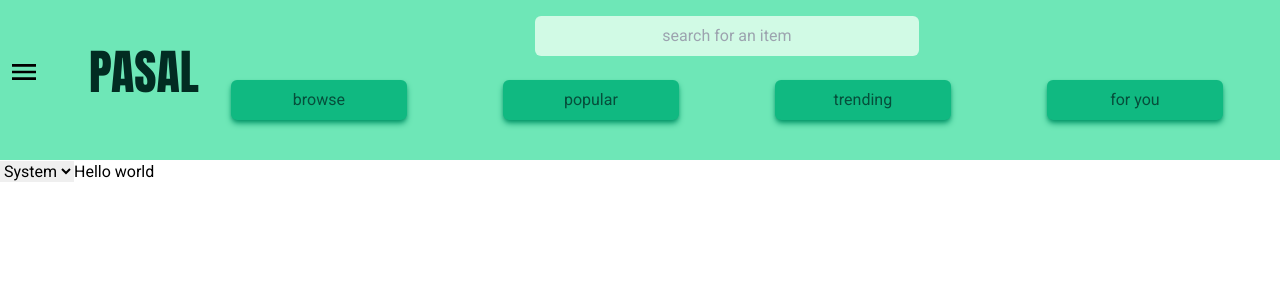
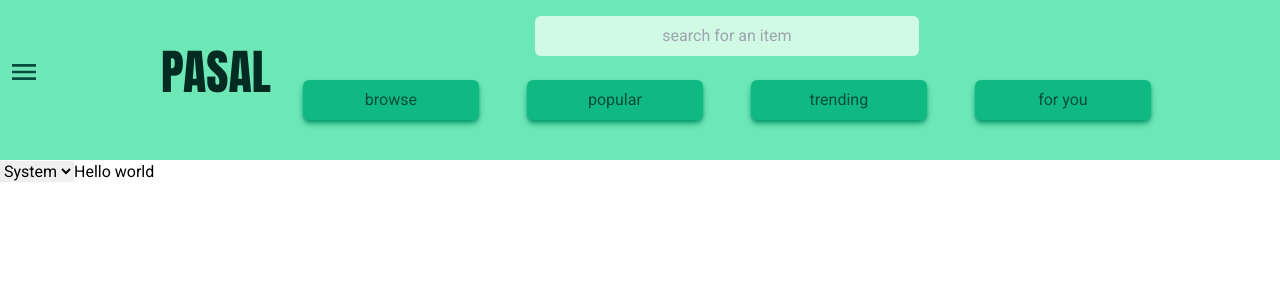
Before and after one commit to pradhanishan/pasal, a Next.js app: page / in a window 1280 px wide. Shown: the top 300 px of the page. Built offline with nearby package versions, Linux system fonts and the light colour scheme.

Commit message:
fix navbar horizontal spacing

```diff
--- a/src/components/drawer.tsx
+++ b/src/components/drawer.tsx
@@ -4,7 +4,7 @@ import { MdMenu } from 'react-icons/md';
 
 export default function Drawer() {
   return (
-    <div>
+    <div className='text-emerald-900 transition-all duration-300 hover:brightness-110 dark:text-zinc-400'>
       <MdMenu size={32} />
     </div>
   );
--- a/src/components/navbar.tsx
+++ b/src/components/navbar.tsx
@@ -9,7 +9,7 @@ export default function Navbar() {
   ]);
 
   return (
-    <div className='hidden md:flex md:items-center md:justify-center md:space-x-8 md:py-2 lg:space-x-24'>
+    <div className='hidden md:flex md:items-center md:justify-center md:space-x-8 md:py-2 lg:space-x-12'>
       {Array.from(navItems).map(([id, value]) => (
         <NavItem key={id} href={value.href} name={value.name} />
       ))}
```
